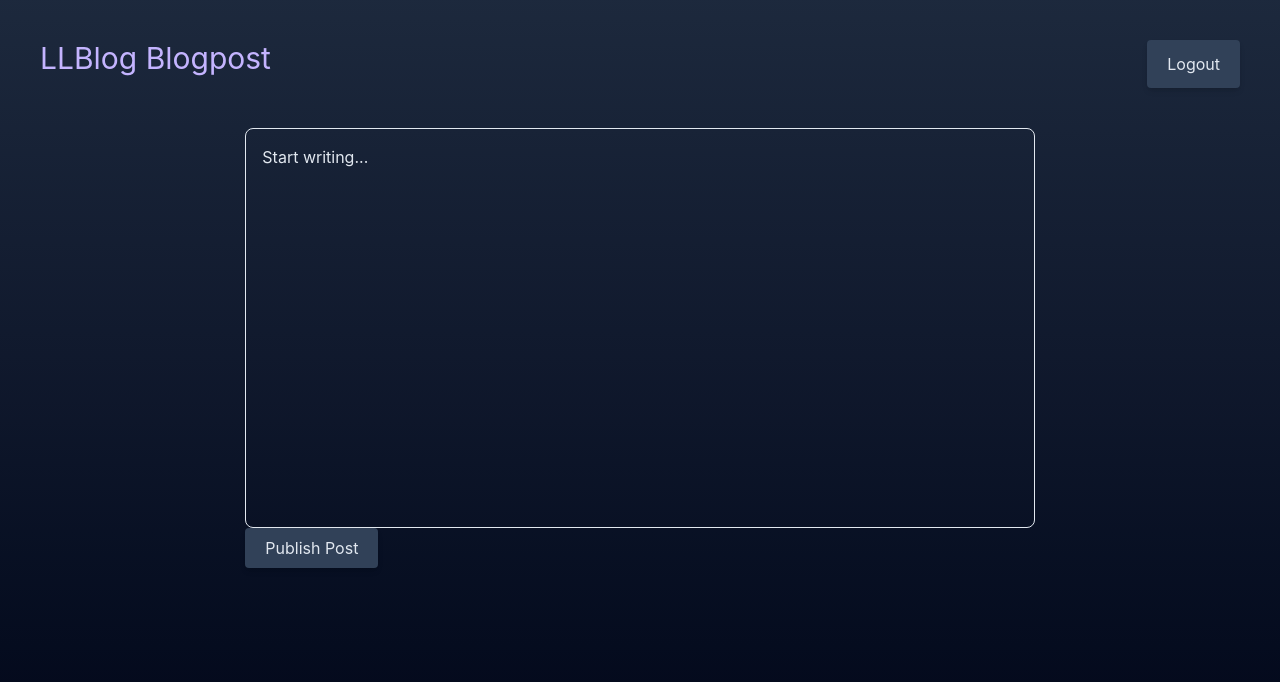
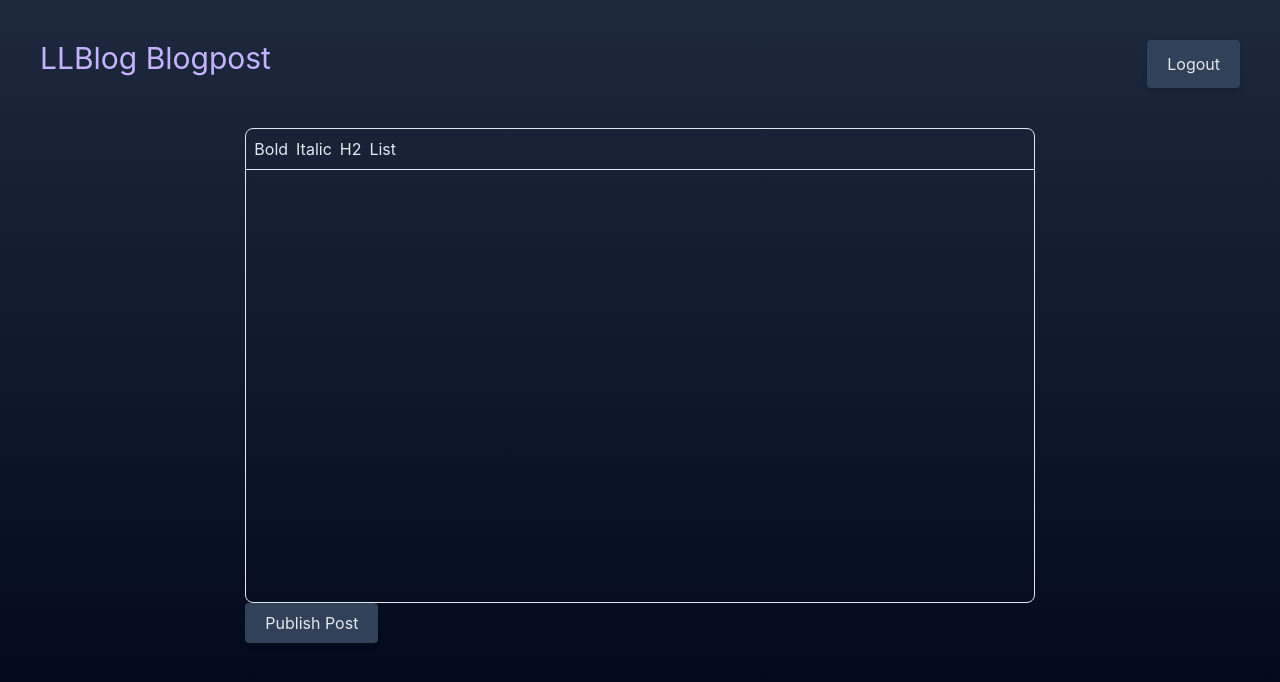
Before and after one commit to Mathias-93/LLBlog, a React (Vite) app in the folder client/: page /blogpost/1 in a window 1280 px wide. Shown: the top 682 px of the page. Built offline with nearby package versions, Linux system fonts and the light colour scheme; no server answers; sample sign-in values are in the browser's storage.

Commit message:
added edit/update post front and backend

```diff
--- a/client/src/components/BlogEditor.jsx
+++ b/client/src/components/BlogEditor.jsx
@@ -1,10 +1,13 @@
 import { useEditor, EditorContent } from "@tiptap/react";
 import StarterKit from "@tiptap/starter-kit";
 
-export default function BlogEditor() {
+export default function BlogEditor({ content, onChange }) {
   const editor = useEditor({
     extensions: [StarterKit],
-    content: "<p>Start writing...</p>",
+    content,
+    onUpdate: ({ editor }) => {
+      onChange(editor.getHTML());
+    },
   });
 
   if (!editor) {
@@ -12,11 +15,46 @@ export default function BlogEditor() {
   }
 
   return (
-    <div>
-      <EditorContent
-        className="border rounded-lg p-4 min-h-100 text-slate-200"
-        editor={editor}
-      />
+    <div className="border rounded-lg overflow-hidden text-slate-200">
+      <div className="flex gap-2 border-b p-2">
+        <button
+          type="button"
+          className="hover:cursor-pointer hover:text-slate-500"
+          onClick={() => editor.chain().focus().toggleBold().run()}
+        >
+          Bold
+        </button>
+
+        <button
+          type="button"
+          className="hover:cursor-pointer hover:text-slate-500"
+          onClick={() => editor.chain().focus().toggleItalic().run()}
+        >
+          Italic
+        </button>
+
+        <button
+          type="button"
+          className="hover:cursor-pointer hover:text-slate-500"
+          onClick={() =>
+            editor.chain().focus().toggleHeading({ level: 2 }).run()
+          }
+        >
+          H2
+        </button>
+
+        <button
+          type="button"
+          className="hover:cursor-pointer hover:text-slate-500"
+          onClick={() => editor.chain().focus().toggleBulletList().run()}
+        >
+          List
+        </button>
+      </div>
+
+      <div className="p-4 min-h-100">
+        <EditorContent className="min-h-100 text-slate-200" editor={editor} />
+      </div>
     </div>
   );
 }
--- a/client/src/components/BlogPost.jsx
+++ b/client/src/components/BlogPost.jsx
@@ -1,18 +1,42 @@
 import React, { useState } from "react";
 import { useParams } from "react-router";
 import { useAuth } from "../context/AuthContext";
-import { Tiptap } from "@tiptap/react";
 import BlogEditor from "./BlogEditor";
 
 export default function BlogPost() {
   const { postId } = useParams();
-  const { logoutUser } = useAuth();
+  const { currentUser, logoutUser } = useAuth();
+
+  const [post, setPost] = useState({
+    title: "",
+    content: "",
+    language: "",
+  });
 
   const handleSubmit = async (e) => {
     e.preventDefault();
+
+    const token = await currentUser.getIdToken();
+    console.log(postId);
+
     try {
-      // API call here
-      console.log(e.target.value);
+      const response = await fetch(
+        `http://localhost:3000/api/posts/${postId}`,
+        {
+          method: "PATCH",
+          headers: {
+            "Content-Type": "application/json",
+            Authorization: `Bearer ${token}`,
+          },
+          body: JSON.stringify(post),
+        },
+      );
+
+      if (!response.ok) {
+        throw new Error("Failed to update post");
+      }
+
+      console.log(post);
     } catch (error) {
       console.log(error.message);
     }
@@ -32,7 +56,10 @@ export default function BlogPost() {
       </header>
       <div className="w-full h-full p-2 flex flex-col justify-center items-center gap-5">
         <form className="w-2/3 h-full" onSubmit={handleSubmit}>
-          <BlogEditor />
+          <BlogEditor
+            content={post.content}
+            onChange={(html) => setPost((prev) => ({ ...prev, content: html }))}
+          />
           <button
             type="submit"
             className="text-slate-200 bg-slate-700 px-5 py-2 rounded-sm hover:bg-slate-500 cursor-pointer shadow-md"
```
Also changed, not shown: 1 other file (tests, documents, lock files or other folders).
